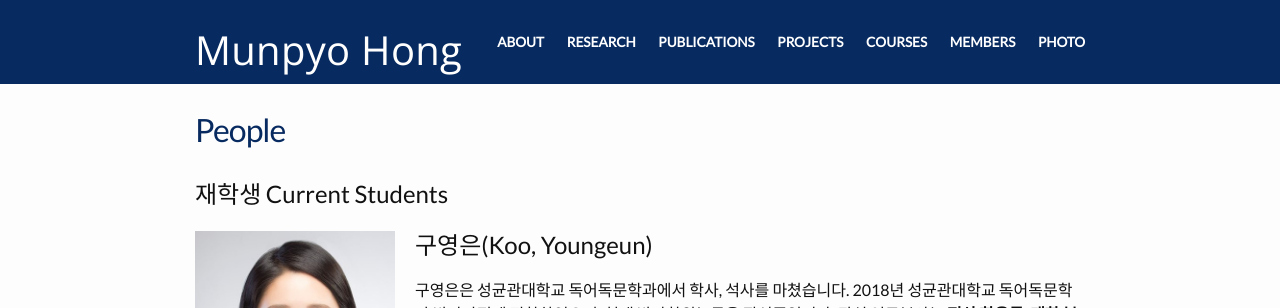
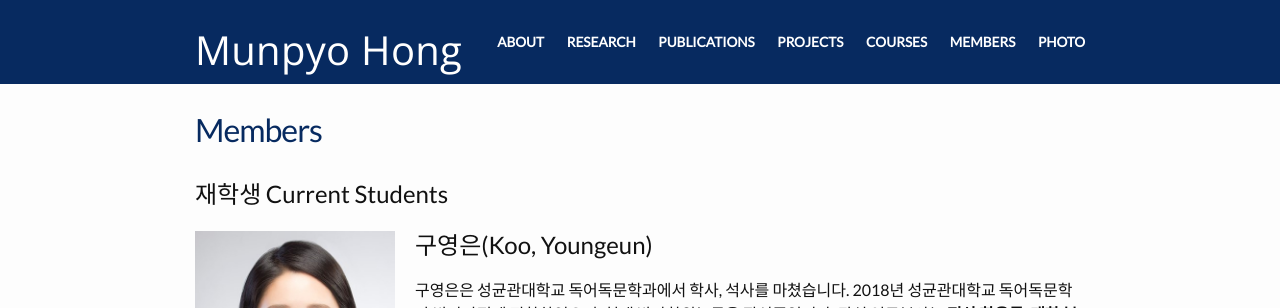
Before and after one commit to skkhmp/skkhmp.github.io, a Jekyll site: the page built from members.md, in a window 1280 px wide and 900 px high. Shown: the top 308 px of the window. Built offline with Jekyll 4.4.1, drawn with Linux system fonts in a browser that asks for light colours; some web fonts are replaced.

Commit message:
Update and rename people.md to members.md

```diff
--- a/people.md
+++ b/members.md
@@ -1,7 +1,7 @@
 ---
 layout: page
-title: People
-permalink: /people/
+title: Members
+permalink: /members/
 ---
 
 ## 재학생 Current Students
```
